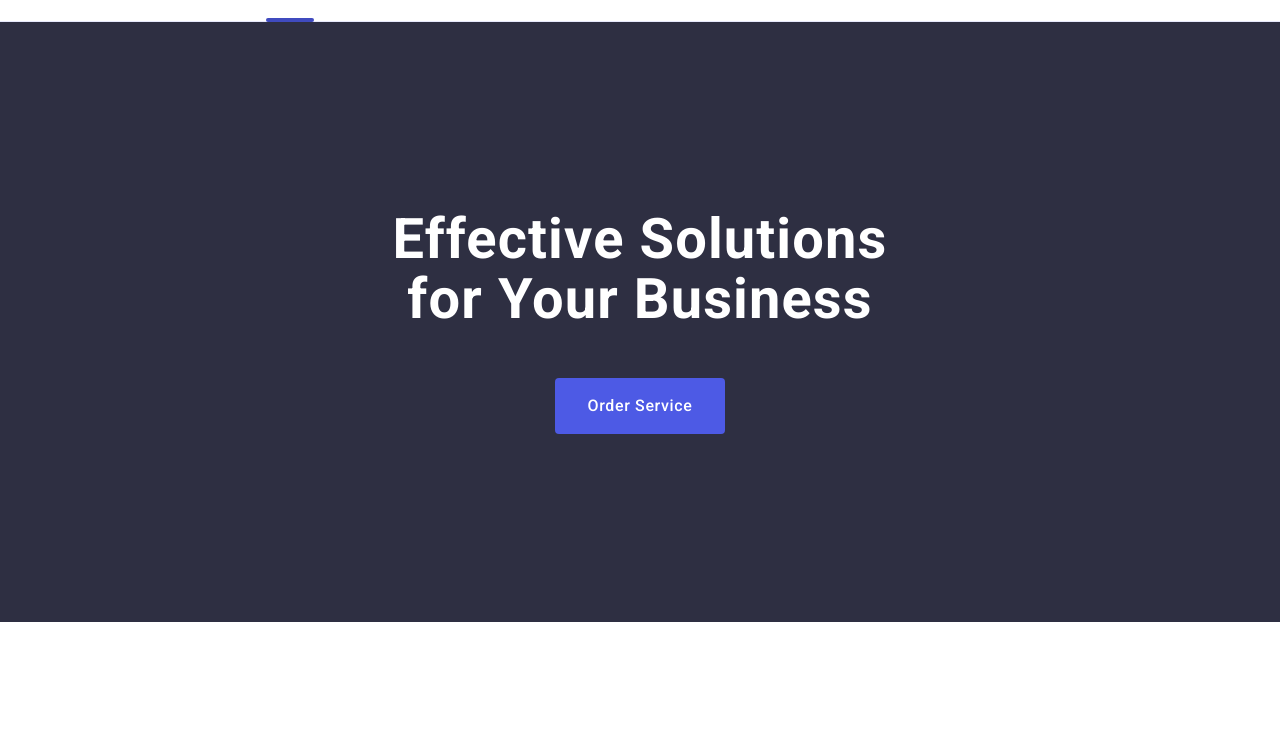
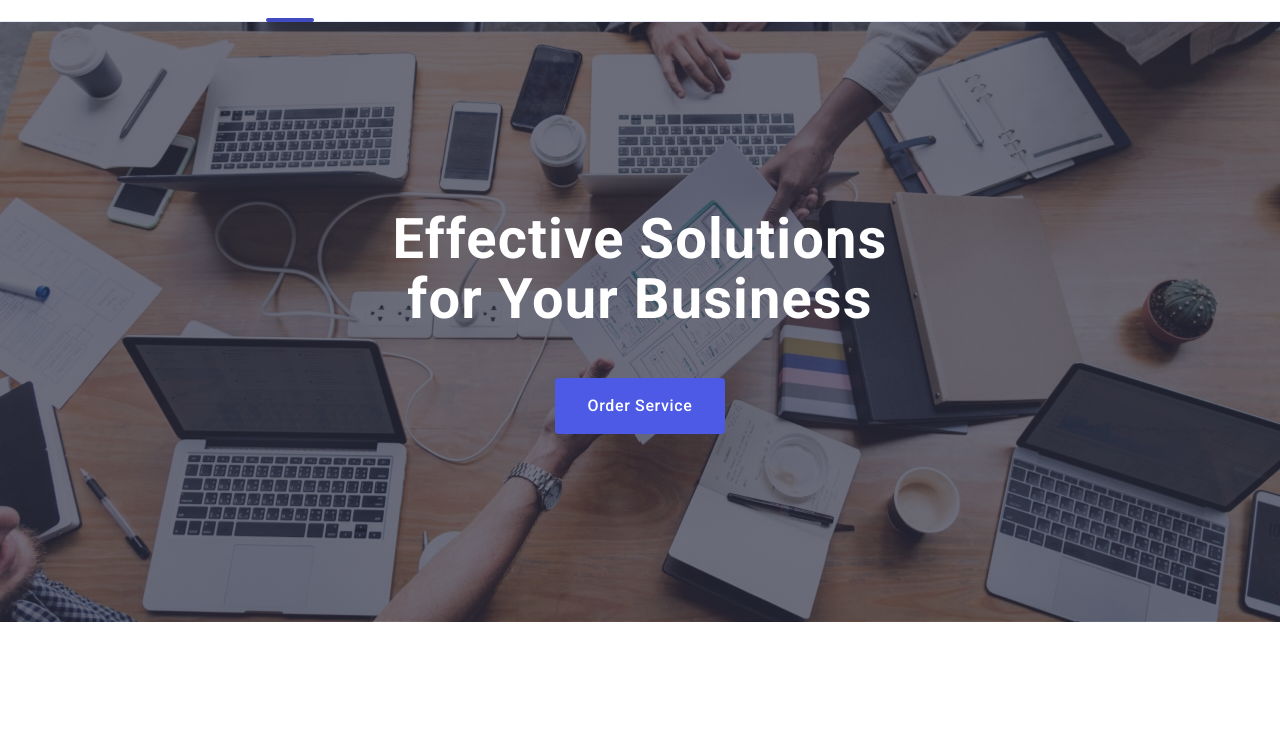
Before and after one commit to Pavlo-Malysh/goit-markup-hw-04, a plain HTML site: page index.html in a window 1280 px wide. Shown: the part 51-789 px from the top of the page. Drawn offline with nearby package versions, Linux system fonts and the light colour scheme; the site is published under a folder, as on GitHub Pages, so addresses that start at the root find nothing.

Commit message:
update link bg image hero

```diff
--- a/css/styles.css
+++ b/css/styles.css
@@ -213,7 +213,7 @@ img {
     background-color: #2e2f42;
     padding-top: 188px;
     padding-bottom: 188px;
-    background-image: linear-gradient(rgba(46, 47, 66, 0.7), rgba(46, 47, 66, 0.7)), url("/images/hero/people-office.jpg");
+    background-image: linear-gradient(rgba(46, 47, 66, 0.7), rgba(46, 47, 66, 0.7)), url("../images/hero/people-office.jpg");
     background-repeat: no-repeat;
     background-position: center;
     background-size: cover;
```
